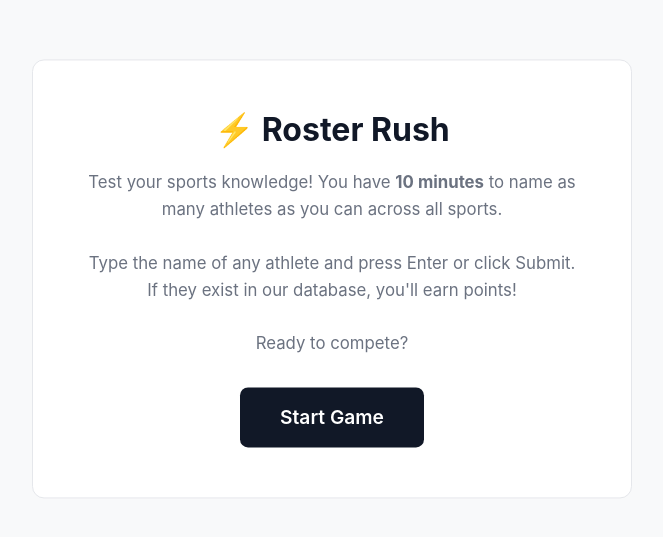
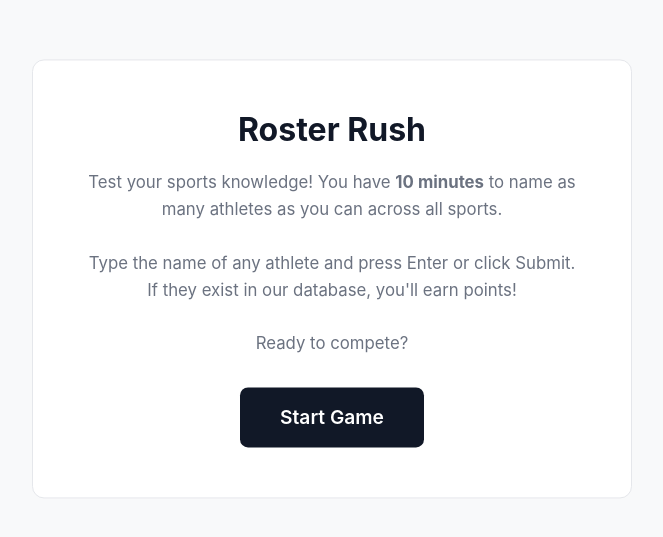
Before and after one commit to xpalsetia/NamingAthletes, a plain HTML site: page index.html in a window 1280 px wide. Shown: the part 161-698 px from the top of the page, without its empty margins (308-971 px from the left). Drawn offline with Linux system fonts and the light colour scheme.

Commit message:
small fix

```diff
--- a/index.html
+++ b/index.html
@@ -512,7 +512,7 @@
 <body>
     <div class="container">
         <div id="startScreen" class="start-screen">
-            <h2>⚡ Roster Rush</h2>
+            <h2>Roster Rush</h2>
             <p>
                 Test your sports knowledge! You have <strong>10 minutes</strong> to name as many athletes as you can across all sports.
                 <br><br>
```
